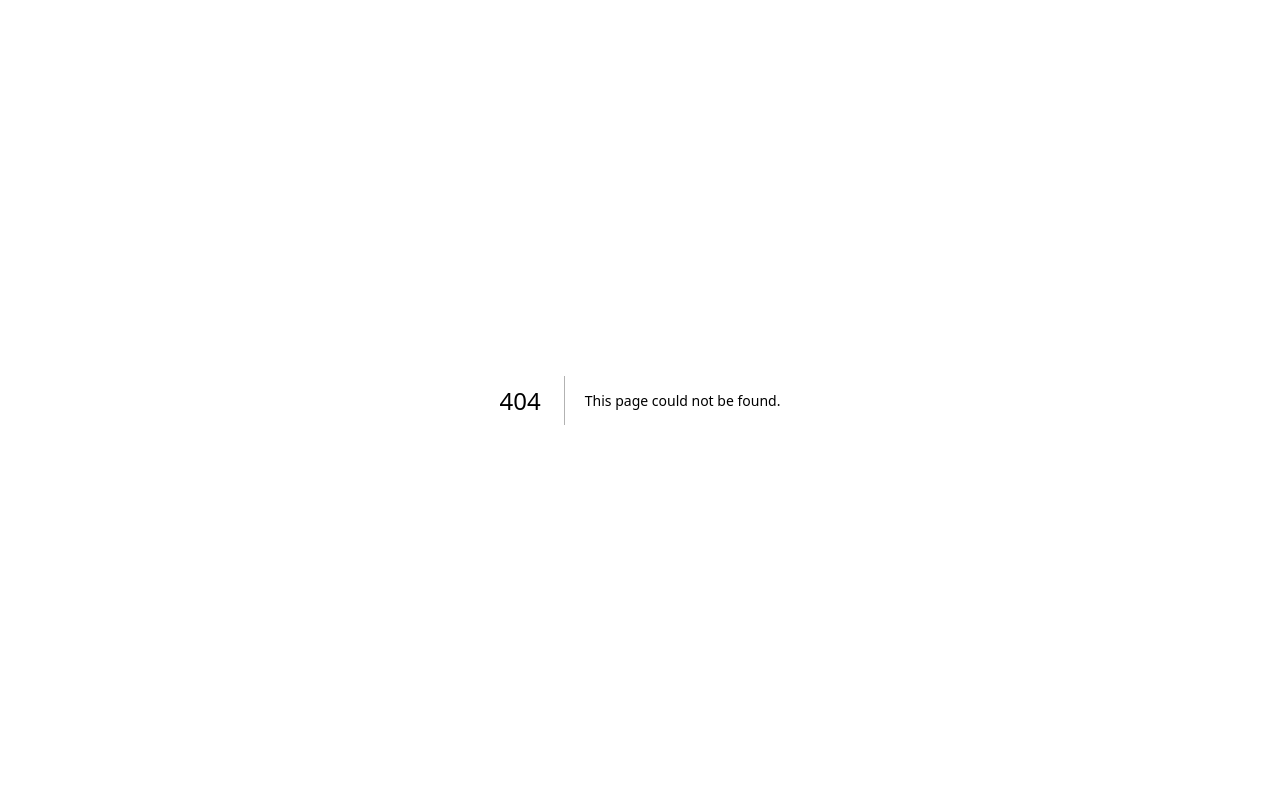
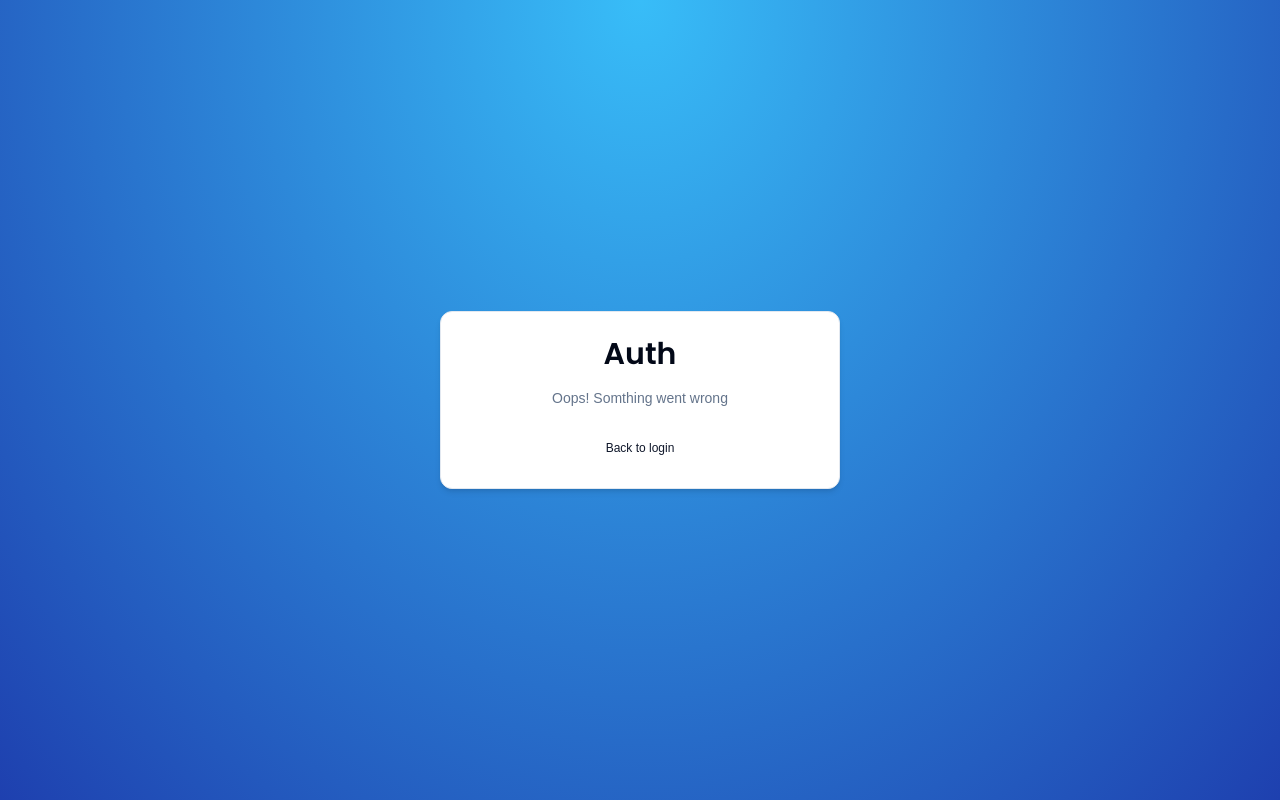
Before and after one commit to merouane2000/Oauth-nextApp, a Next.js app: page /auth/error in a window 1280 px wide. Before the commit this address had no page. Built offline with nearby package versions, Linux system fonts and the light colour scheme.

Commit message:
feat : create error page

```diff
--- /dev/null
+++ b/app/auth/error/page.tsx
@@ -0,0 +1,9 @@
+import { ErrorCard } from "@/components/auth/error-card";
+
+const AuthError = () => {
+    return (
+        <ErrorCard/>
+    );
+}
+
+export default AuthError;
--- /dev/null
+++ b/components/auth/error-card.tsx
@@ -0,0 +1,22 @@
+"use client";
+import { Card ,CardContent,CardFooter,CardHeader } from "../ui/card";
+import { BackButton } from "./back-button";
+import { Header } from "./header";
+import { Social } from "./social";
+
+export const ErrorCard =()=>{
+    return(
+        <Card className="w-[400px] shadow-md">
+            <CardHeader>
+                <Header label="Oops! Somthing went wrong "/>
+
+            </CardHeader>
+            <CardFooter>
+
+            <BackButton label="Back to login" href="/auth/login"/>
+            </CardFooter>
+
+        </Card>
+    )
+
+}
```
